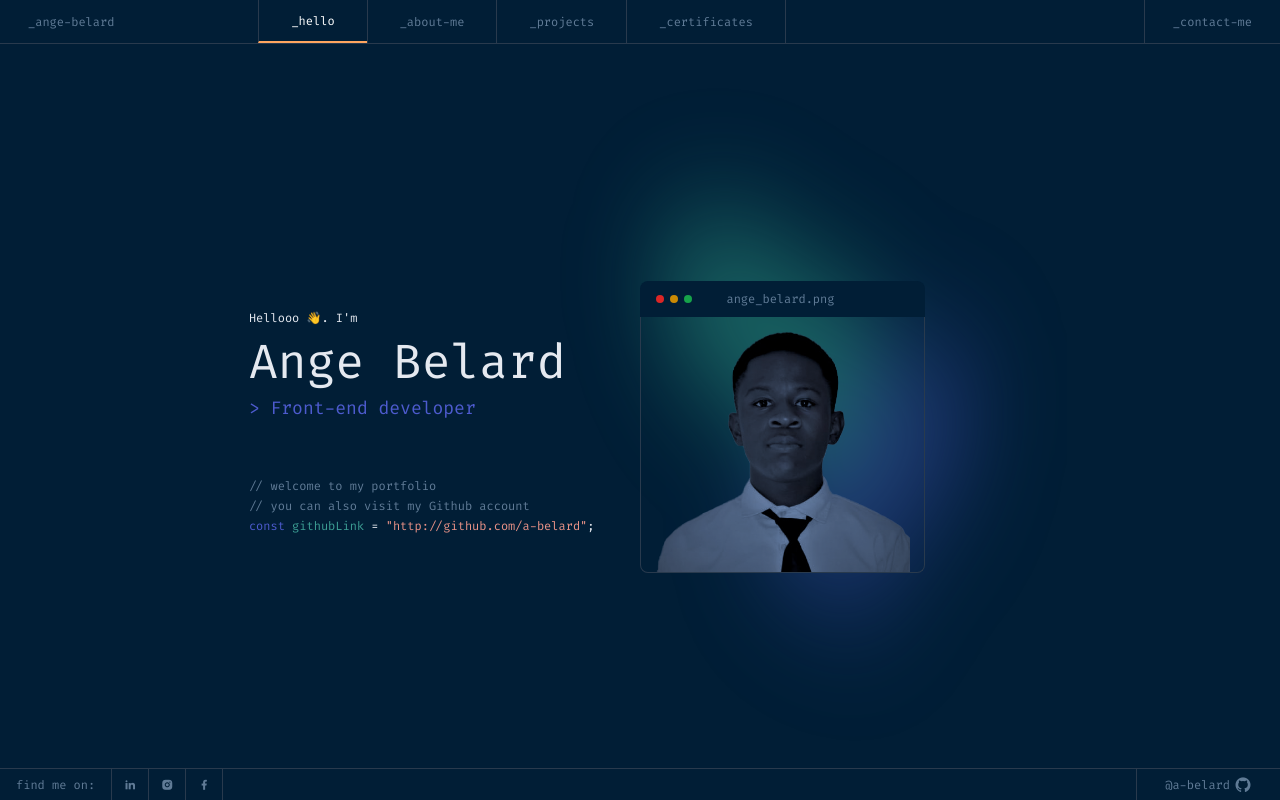
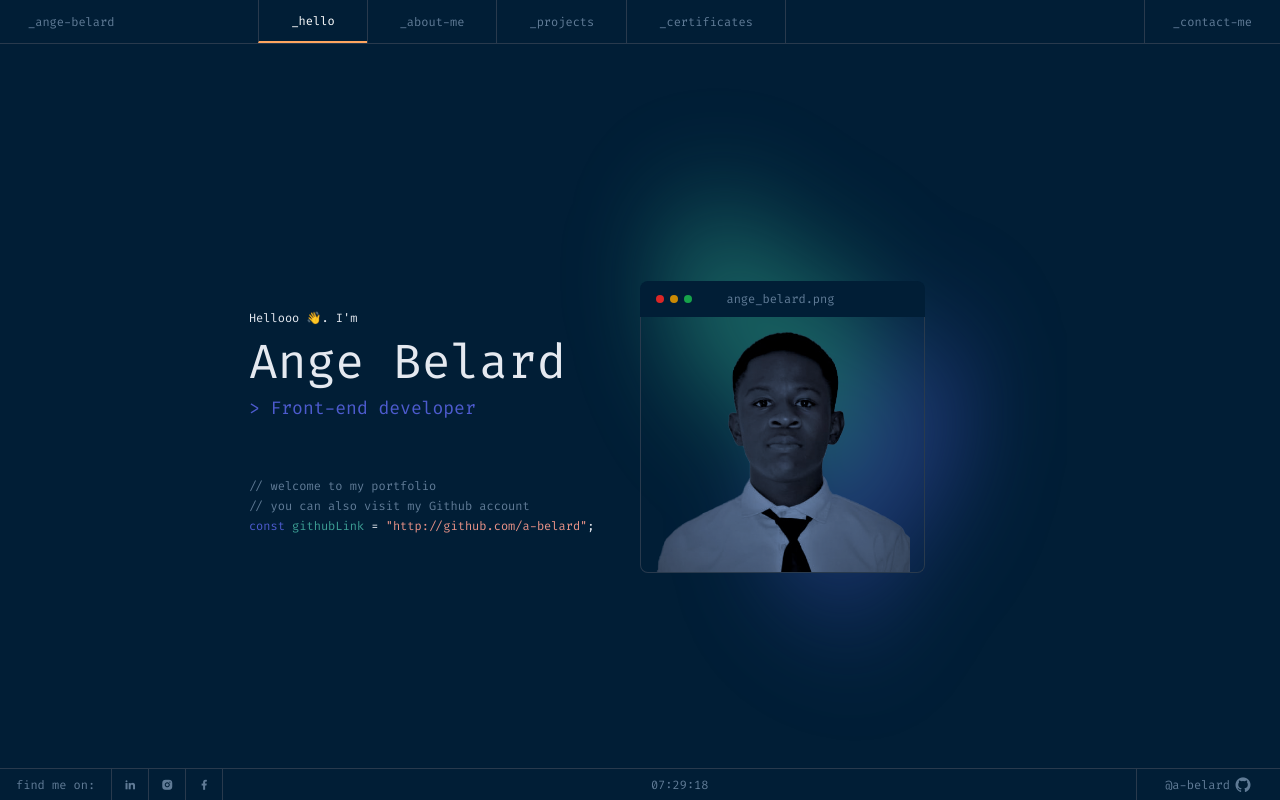
Before and after one commit to a-belard/my-portfolio, a React (Vite) app: page / in a window 1280 px wide. Built offline with nearby package versions, Linux system fonts and the light colour scheme.

Commit message:
Update Footer.jsx

```diff
--- a/src/components/Footer.jsx
+++ b/src/components/Footer.jsx
@@ -1,8 +1,18 @@
 import React from "react";
 import { my_data } from "../data";
 import "../styles/footer.scss";
+import moment from "moment";
 
 export default function Footer() {
+  const [time, settime] = React.useState(new Date());
+  React.useEffect(() => {
+    setInterval(() => {
+      settime(new Date());
+    }, 1000);
+
+    return () => {};
+  }, []);
+
   return (
     <footer className="absolute bottom-0 left-0 w-full flex justify-between px-0 h-8 items-center text-xs secondary-1 primary-bg-2">
       <div className="h-full flex items-center">
@@ -29,6 +39,7 @@ export default function Footer() {
           <i className="ri-facebook-fill text-md"></i>
         </a>
       </div>
+      <div>{moment(time).format("hh:mm:ss")}</div>
       <div className="flex h-full">
         <a
           href={my_data.links.github}
```
